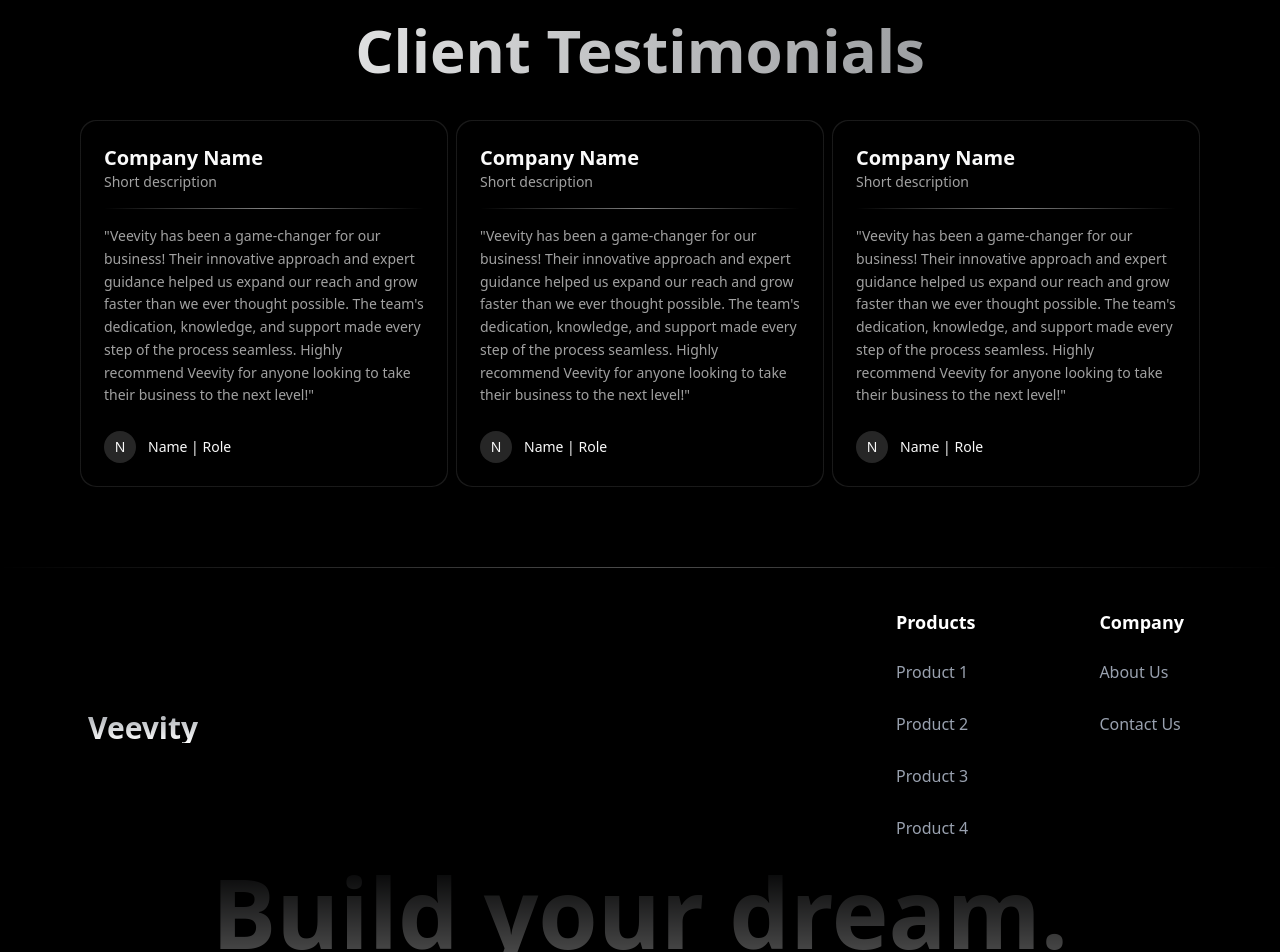
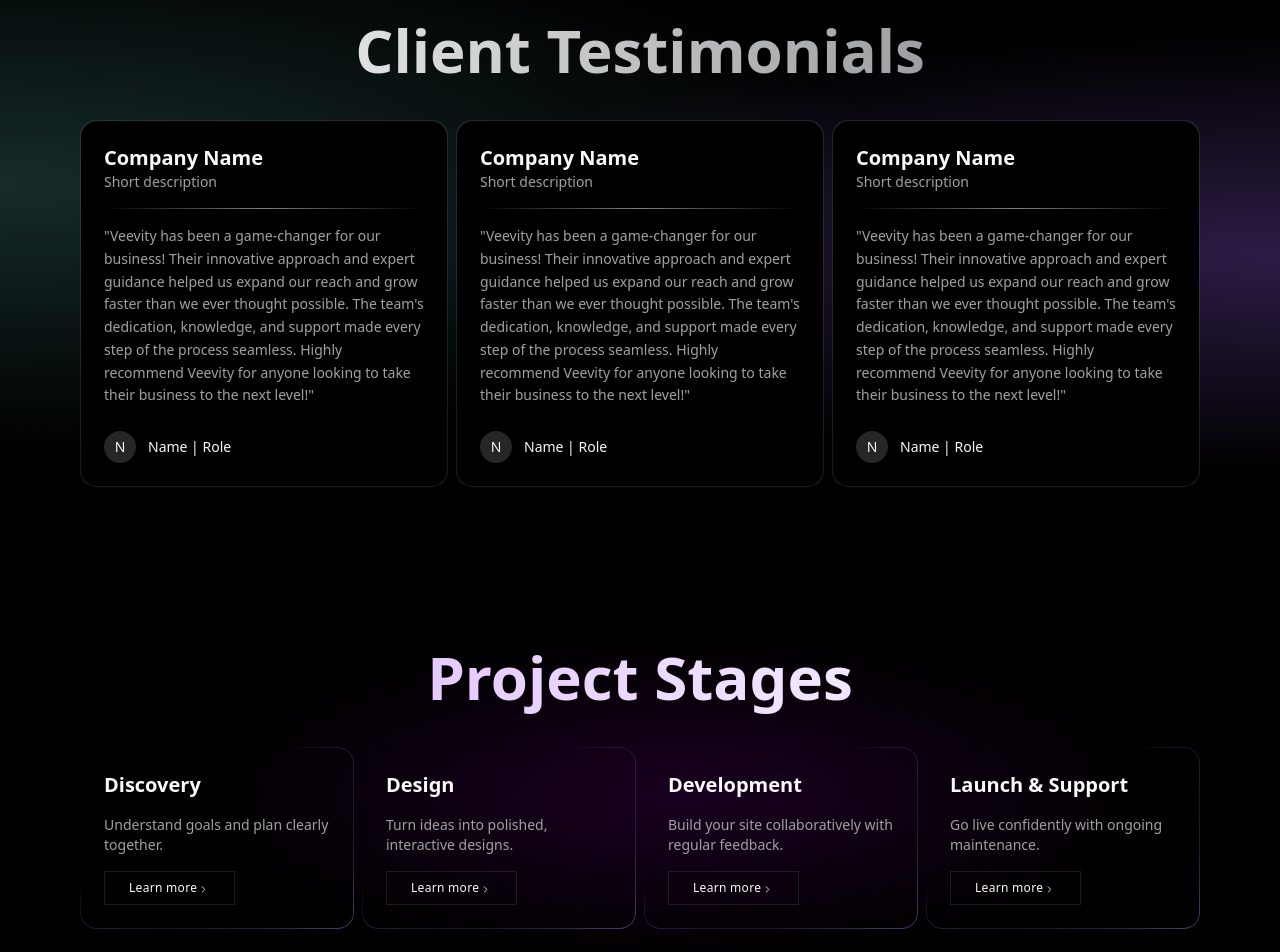
Before and after one commit to Sameen-K-A/Veevity, a Next.js app: page / in a window 1280 px wide. Shown: the part 1040-1992 px from the top of the page. Built offline with nearby package versions, Linux system fonts and the light colour scheme.

Commit message:
Add project stages

```diff
--- a/package.json
+++ b/package.json
@@ -15,7 +15,7 @@
     "cobe": "^0.6.4",
     "framer-motion": "^12.19.2",
     "lucide-react": "^0.525.0",
-    "motion": "^12.19.2",
+    "motion": "^12.20.1",
     "next": "15.3.4",
     "react": "^19.0.0",
     "react-dom": "^19.0.0",
--- a/src/app/globals.css
+++ b/src/app/globals.css
@@ -79,6 +79,51 @@
 
     to {
       transform: translateY(calc(-100% - var(--gap)));
+    }
+  }
+
+  --animate-shine: shine var(--duration) infinite linear;
+
+  @keyframes shine {
+    0% {
+      background-position: 0% 0%;
+    }
+
+    50% {
+      background-position: 100% 100%;
+    }
+
+    to {
+      background-position: 0% 0%;
+    }
+  }
+
+  --animate-shimmer-slide: shimmer-slide var(--speed) ease-in-out infinite alternate;
+  --animate-spin-around: spin-around calc(var(--speed) * 2) infinite linear;
+
+  @keyframes shimmer-slide {
+    to {
+      transform: translate(calc(100cqw - 100%), 0);
+    }
+  }
+
+  @keyframes spin-around {
+    0% {
+      transform: translateZ(0) rotate(0);
+    }
+
+    15%,
+    35% {
+      transform: translateZ(0) rotate(90deg);
+    }
+
+    65%,
+    85% {
+      transform: translateZ(0) rotate(270deg);
+    }
+
+    100% {
+      transform: translateZ(0) rotate(360deg);
     }
   }
 }
@@ -186,3 +231,16 @@
   background-image:
     radial-gradient(at 0% 48%, hsla(274, 100%, 76%, 0.082) 0px, transparent 50%);
 }
+
+.gradient-bg-2 {
+  background-color: hsla(0, 100%, 50%, 0);
+  background-image:
+    radial-gradient(at 100% 50%, hsla(264, 100%, 70%, 0.27) 0px, transparent 50%),
+    radial-gradient(at 0% 39%, hsla(181, 100%, 76%, 0.168) 0px, transparent 50%);
+}
+
+.gradient-bg-3 {
+  background-color: hsla(0, 100%, 50%, 0);
+  background-image:
+    radial-gradient(at 53% 52%, hsla(286, 100%, 50%, 0.129) 0px, transparent 50%);
+}
--- a/src/app/page.tsx
+++ b/src/app/page.tsx
@@ -1,5 +1,6 @@
 import { ClientTestimonials } from "@/components/home/ClientTestimonials";
 import HeroSection from "@/components/home/HeroSection";
+import { ShineBorderDemo } from "@/components/home/ProjectHandling";
 import { TechnologyMarqee } from "@/components/home/TechnologyMarqee";
 
 export default function Home() {
@@ -8,6 +9,7 @@
       <HeroSection />
       <TechnologyMarqee />
       <ClientTestimonials />
+      <ShineBorderDemo />
       <div className="w-full h-[0.5px] bg-gradient-to-r from-transparent via-white/30 to-transparent" />
     </div>
   );
--- a/src/components/home/ClientTestimonials.tsx
+++ b/src/components/home/ClientTestimonials.tsx
@@ -2,12 +2,14 @@
 
 export function ClientTestimonials() {
   return (
-    <section className="max-w-6xl mx-auto p-4 py-20">
-      <h3 className="mb-10 text-center bg-gradient-to-r from-white to-gray-300/60 bg-clip-text text-4xl sm:text-5xl md:text-6xl font-bold leading-none text-transparent">Client Testimonials</h3>
-      <div className="grid gap-2 grid-cols-1 md:grid-cols-[repeat(auto-fill,minmax(20rem,1fr))] lg:grid-cols-[repeat(auto-fill,minmax(20rem,1fr))]">
-        {[1, 2, 3].map((elem) => (
-          <TestimonialCard key={elem} />
-        ))}
+    <section className="w-full gradient-bg-2">
+      <div className="max-w-6xl mx-auto p-4 py-20">
+        <h3 className="mb-10 text-center bg-gradient-to-r from-white to-gray-300/60 bg-clip-text text-4xl sm:text-5xl md:text-6xl font-bold leading-none text-transparent">Client Testimonials</h3>
+        <div className="grid gap-2 grid-cols-1 md:grid-cols-[repeat(auto-fill,minmax(20rem,1fr))] lg:grid-cols-[repeat(auto-fill,minmax(20rem,1fr))]">
+          {[1, 2, 3].map((elem) => (
+            <TestimonialCard key={elem} />
+          ))}
+        </div>
       </div>
     </section>
   );
--- /dev/null
+++ b/src/components/home/HandleCard.tsx
@@ -0,0 +1,21 @@
+import { ChevronRight } from "lucide-react";
+import { ShineBorder } from "../magicui/shine-border";
+import { ShinyButton } from "../magicui/shiny-button";
+
+interface IStepProps {
+  heading: string;
+  sub_heading: string;
+}
+
+export default function HandleCard({ heading, sub_heading }: IStepProps) {
+  return (
+    <div className="relative p-4 sm:p-6 rounded-2xl shadow">
+      <ShineBorder shineColor={["#A07CFE90"]} />
+      <div className="space-y-4 h-full">
+        <h3 className="text-md sm:text-xl font-semibold">{heading}</h3>
+        <p className="text-muted-foreground text-sm">{sub_heading}</p>
+        <ShinyButton className="rounded-xl">Learn more <ChevronRight size={13} className="pt-0.5" /></ShinyButton>
+      </div>
+    </div>
+  );
+};
--- /dev/null
+++ b/src/components/home/ProjectHandling.tsx
@@ -0,0 +1,21 @@
+import HandleCard from "./HandleCard";
+import { projectHandleSteps } from "@/constants/projectHandleSteps";
+
+export function ShineBorderDemo() {
+  return (
+    <section className="w-full gradient-bg-3">
+      <div className="max-w-6xl mx-auto p-4 py-20">
+        <h3 className="pb-10 text-center bg-gradient-to-r from-purple-300 to-white bg-clip-text text-4xl sm:text-5xl md:text-6xl font-bold leading-none text-transparent">Project Stages</h3>
+        <div className="grid gap-2 grid-cols-2 md:grid-cols-[repeat(auto-fill,minmax(15rem,1fr))] lg:grid-cols-[repeat(auto-fill,minmax(15rem,1fr))]">
+          {projectHandleSteps.map((step) => (
+            <HandleCard
+              key={step.id}
+              heading={step.heading}
+              sub_heading={step.sub_heading}
+            />
+          ))}
+        </div>
+      </div>
+    </section>
+  );
+};
--- /dev/null
+++ b/src/components/magicui/shine-border.tsx
@@ -0,0 +1,62 @@
+"use client";
+
+import * as React from "react";
+
+import { cn } from "@/lib/utils";
+
+interface ShineBorderProps extends React.HTMLAttributes<HTMLDivElement> {
+  /**
+   * Width of the border in pixels
+   * @default 1
+   */
+  borderWidth?: number;
+  /**
+   * Duration of the animation in seconds
+   * @default 14
+   */
+  duration?: number;
+  /**
+   * Color of the border, can be a single color or an array of colors
+   * @default "#000000"
+   */
+  shineColor?: string | string[];
+}
+
+/**
+ * Shine Border
+ *
+ * An animated background border effect component with configurable properties.
+ */
+export function ShineBorder({
+  borderWidth = 1,
+  duration = 20,
+  shineColor = "#000000",
+  className,
+  style,
+  ...props
+}: ShineBorderProps) {
+  return (
+    <div
+      style={
+        {
+          "--border-width": `${borderWidth}px`,
+          "--duration": `${duration}s`,
+          backgroundImage: `radial-gradient(transparent,transparent, ${Array.isArray(shineColor) ? shineColor.join(",") : shineColor
+            },transparent,transparent)`,
+          backgroundSize: "300% 300%",
+          mask: `linear-gradient(#fff 0 0) content-box, linear-gradient(#fff 0 0)`,
+          WebkitMask: `linear-gradient(#fff 0 0) content-box, linear-gradient(#fff 0 0)`,
+          WebkitMaskComposite: "xor",
+          maskComposite: "exclude",
+          padding: "var(--border-width)",
+          ...style,
+        } as React.CSSProperties
+      }
+      className={cn(
+        "pointer-events-none absolute inset-0 size-full rounded-[inherit] will-change-[background-position] motion-safe:animate-shine",
+        className,
+      )}
+      {...props}
+    />
+  );
+}
--- /dev/null
+++ b/src/components/magicui/shiny-button.tsx
@@ -0,0 +1,63 @@
+"use client"
+
+import { cn } from "@/lib/utils"
+import { motion, type MotionProps } from "motion/react"
+import React from "react"
+
+const animationProps = {
+  initial: { "--x": "100%", scale: 0.8 },
+  animate: { "--x": "-100%", scale: 1 },
+  whileTap: { scale: 0.95 },
+  transition: {
+    repeat: Number.POSITIVE_INFINITY,
+    repeatType: "loop",
+    repeatDelay: 1,
+    type: "spring",
+    stiffness: 20,
+    damping: 15,
+    mass: 2,
+    scale: {
+      type: "spring",
+      stiffness: 200,
+      damping: 5,
+      mass: 0.5,
+    },
+  },
+} as const
+
+interface ShinyButtonProps extends Omit<React.HTMLAttributes<HTMLElement>, keyof MotionProps>, MotionProps {
+  children: React.ReactNode
+  className?: string
+}
+
+export const ShinyButton = React.forwardRef<HTMLButtonElement, ShinyButtonProps>(
+  ({ children, className, ...props }, ref) => {
+    return (
+      <motion.button
+        ref={ref}
+        className={cn("relative cursor-pointer rounded-full px-6 py-2 font-medium backdrop-blur-xl border transition-shadow duration-300 ease-in-out hover:shadow dark:bg-[radial-gradient(circle_at_50%_0%,var(--primary)/10%_0%,transparent_60%)] dark:hover:shadow-[0_0_20px_var(--primary)/10%]", className,)}
+        {...animationProps}
+        {...props}
+      >
+        <span
+          className="relative flex items-center size-full text-xs tracking-wide font-medium dark:text-[rgb(255,255,255,90%)]"
+          style={{
+            maskImage: "linear-gradient(-75deg,var(--primary) calc(var(--x) + 20%),transparent calc(var(--x) + 30%),var(--primary) calc(var(--x) + 100%))",
+          }}
+        >
+          {children}
+        </span>
+        <span
+          style={{
+            mask: "linear-gradient(rgb(0,0,0), rgb(0,0,0)) content-box exclude,linear-gradient(rgb(0,0,0), rgb(0,0,0))",
+            WebkitMask: "linear-gradient(rgb(0,0,0), rgb(0,0,0)) content-box exclude,linear-gradient(rgb(0,0,0), rgb(0,0,0))",
+            backgroundImage: "linear-gradient(-75deg,var(--primary)/10% calc(var(--x)+20%),var(--primary)/50% calc(var(--x)+25%),var(--primary)/10% calc(var(--x)+100%))",
+          }}
+          className="absolute inset-0 z-10 block rounded-[inherit] p-px"
+        />
+      </motion.button>
+    )
+  },
+)
+
+ShinyButton.displayName = "ShinyButton"
--- /dev/null
+++ b/src/constants/projectHandleSteps.ts
@@ -0,0 +1,23 @@
+export const projectHandleSteps = [
+  {
+    id: 1,
+    heading: "Discovery",
+    sub_heading: "Understand goals and plan clearly together.",
+    description: "We begin by listening to your goals and ideas to make sure we’re on the same page. Through collaborative discovery sessions and planning, we clarify what features and outcomes matter most to you. In this phase we map out the scope, priorities, and timeline, so that everyone knows the plan. By empowering you to share your vision and expectations up front, we ensure the final site aligns with your needs from the start."
+  }, {
+    id: 2,
+    heading: "Design",
+    sub_heading: "Turn ideas into polished, interactive designs.",
+    description: "Next we translate your vision into a visual design that reflects your brand and is easy to use. We create mockups and prototypes (clickable demos) so you can see and test the layout, colors, and navigation before we build. Prototypes help our team and you work together smoothly by catching any issues early and making smart design choices. This collaborative design phase lets us refine the site’s look and user experience together, ensuring it feels just right for your audience."
+  }, {
+    id: 3,
+    heading: "Development",
+    sub_heading: "Build your site collaboratively with regular feedback.",
+    description: "In this phase our developers bring the design to life using modern web frameworks. We build the site step-by-step and keep you involved the whole way. You’ll see progress in regular demos or updates, and we welcome your feedback at every step. This iterative approach (similar to agile sprints) ensures nothing is a surprise – we stay aligned with your goals and can quickly adapt to any changes. By working together closely, we deliver a fast, flexible website that meets your vision and expectations."
+  }, {
+    id: 4,
+    heading: "Launch & Support",
+    sub_heading: "Go live confidently with ongoing maintenance.",
+    description: "Finally, we thoroughly test the site so everything works smoothly on all devices. When it’s ready, we make the website live. But our work doesn’t stop at launch: we provide ongoing support and maintenance so your site stays up-to-date and reliable. We monitor performance, apply updates, and troubleshoot any issues, giving you peace of mind that we’ll be here to help your site grow with your business."
+  },
+];
```
Also changed, not shown: 1 other file (tests, documents, lock files or other folders).
